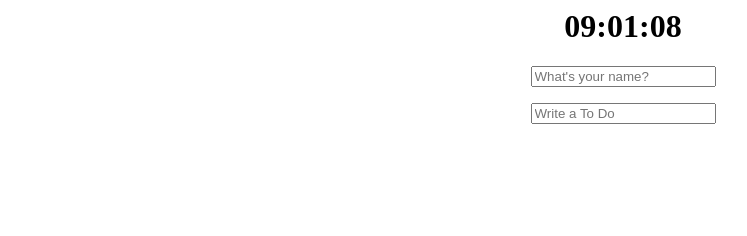
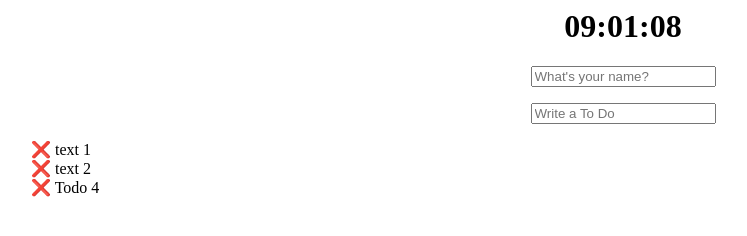
Before and after one commit to bklee2/Momentum, a plain HTML site: page index.html in a window 1280 px wide. Shown: the whole page, without its empty margins (17-764 px from the left). Drawn offline with Linux system fonts and the light colour scheme.

Commit message:
To Do 리스트 작업 중

```diff
--- a/css/index.css
+++ b/css/index.css
@@ -2,6 +2,6 @@
     text-align: center;
 }
 
-.js-todo {
+#js-todo-ul {
     list-style:none;
 }
--- a/index.html
+++ b/index.html
@@ -9,15 +9,27 @@
             <h1 id="js-clock">00:00:00</h1>
         </div>
         <form id="js-greetings-form" class="center-aligned">
-            <input id="js-name" type="text" placeholder="What's your name?"/>
+            <input id="js-name-input" type="text" placeholder="What's your name?"/>
         </form>
         <div class="center-aligned">
             <h4 id="js-greetings-text" hidden>Welcome</h4>
         </div>
         <form id="js-todo-form" class="center-aligned">
-            <input id="js-todo" type="text" placeholder="Write a To Do"/>
+            <input id="js-todo-input" type="text" placeholder="Write a To Do"/>
         </form>
         <ul id="js-todo-ul">
+            <li id='1'>
+                <span>❌</span>
+                <label>text 1</label>
+            </li>
+            <li id='2'>
+                <span>❌</span>
+                <label>text 2</label>
+            </li>
+            <li id='3'>
+                <span>❌</span>
+                <label>text 3</label>
+            </li>
         </ul>
         <script src='js/clock.js'></script>
         <script src='js/greetings.js'></script>
--- a/js/greetings.js
+++ b/js/greetings.js
@@ -23,7 +23,7 @@ function refreshGreetings() {
 function onGreetingsFormSubmit(e) {
     e.preventDefault();
 
-    const name = document.querySelector('#js-name');
+    const name = document.querySelector('#js-name-input');
     localStorage.setItem(USER_NAME, name.value);
     name.value = "";
 
--- a/js/todo.js
+++ b/js/todo.js
@@ -1,34 +1,113 @@
 const TODO_LS = "todo_list";
 
 const todoForm = document.querySelector('#js-todo-form');
-const todo = document.querySelector('#js-todo');
+const todoInput = document.querySelector('#js-todo-input');
 const todoUl = document.querySelector('#js-todo-ul');
 
+
+function deleteTodo() {
+}
+
+function addTodo() {
+}
+
+// todo 객체 {id, text}를 리턴
+function newTodo(text) {
+    return {
+        id: new Date().getTime(),
+        text,
+    };
+}
+
+
+function createTodoNode(todo) {
+    const li = document.createElement('li');
+    li.id = todo.id;
+
+    const delBtn = document.createElement('span');
+    delBtn.innerText = "❌ ";
+
+    const label = document.createElement('label');
+    label.innerText = todo.text;
+
+    li.appendChild(delBtn);
+    li.appendChild(label);
+
+    return li;
+}
+
+
+// DOM에서 ToDo들을 가져와 todo 객체 array를 리턴
+function getCurrentTodoList() {
+    const todoNodes = todoUl.querySelectorAll('li');
+    const todoList = [...todoNodes].map(x => { return {id: x.id, text: x.querySelector('label').value} });
+    return todoList;
+}
+
+// localStorage에서 ToDo들을 가져와 todo 객체 array를 리턴
+function loadTodoList() {
+    const json = localStorage.getItem(TODO_LS);
+    const todoList = JSON.parse(json);
+    return todoList;
+}
+
+// todo 객체 array를 localStorage에 저장
+function saveTodoList(todoList) {
+    const json = JSON.stringify(todoList);
+    localStorage.setItem(TODO_LS, json);
+}
+
+// todo 객체 array를 DOM에 그린다.
+function paintTodoList(newTodoList) {
+    // 1 2 3   old
+    //   2 3 4 new  // del 1, add 4
+    //todoList.filter
+
+    const a = [];
+    const b = [];
+
+    const oldTodoList = getCurrentTodoList();
+    //const intersectionKeys = newTodoList.filter(x => oldTodoList.findIndex(y => x.id == y.id) >= 0)
+    //const todoIntersected = newTodoList.filter(x => oldTodoList.findIndex(y => x.id == y.id) >= 0); // 교집합
+
+    const todoDeleted = oldTodoList.filter(x => newTodoList.findIndex(y => x.id == y.id) < 0); // 삭제된 것
+    const todoAdded = newTodoList.filter(x => oldTodoList.findIndex(y => x.id == y.id) < 0); // 추가된 것
+
+    console.log(oldTodoList);
+    console.log(todoDeleted);
+    console.log(todoAdded);
+    // const todoNodes = todoUl.querySelectorAll('li');
+    // const todoList = [...todoNodes].map(x => { return {id: x.id, text: x.value} });
+
+    todoDeleted.forEach(todo => {
+        const todoNode = document.getElementById(todo.id);
+        todoUl.removeChild(todoNode);
+    });
+
+    todoAdded.forEach(todo => {
+        // 노드 생성
+        // 노드 추가
+        const todoNode = createTodoNode(todo);
+        todoUl.appendChild(todoNode);
+    });
+
+}
 
 function onTodoFormSubmit(e) {
     e.preventDefault();
 
-    console.log(todo.value);
-    // const name = document.querySelector('#js-name');
-    // localStorage.setItem(USER_NAME, name.value);
+    //console.log(todoInput.value);
 
-    // make li
-    // add li
+    const text = todoInput.value.trim();
+    todoInput.value = "";
+    if(text == "")
+        return;
 
-    // add todo list
-    // save todo list
+    const todo = newTodo(text)
+    const newTodoList = getCurrentTodoList().push(todo);
+    paintTodoList(newTodoList);
 
-    // load todo list
-
-    // delete li
-    // paint todo list
-
-    todo.value = "";
-
-    // refreshGreetings();
-
-    // save
-
+    saveTodoList(newTodoList);
 }
 
 function init() {
@@ -38,6 +117,16 @@ function init() {
 
     // add event
     todoForm.addEventListener("submit", onTodoFormSubmit);
+
+    const dummyTodoList = [
+        {id: 1, text: "Todo 1"},
+        {id: 2, text: "Todo 2"},
+        {id: 4, text: "Todo 4"},
+    ];
+    saveTodoList(dummyTodoList);
+    const todoList = loadTodoList(); // must be array
+    //console.log(todoList);
+    paintTodoList(todoList);
 }
 
 init();
```
Also changed, not shown: 1 other file.
